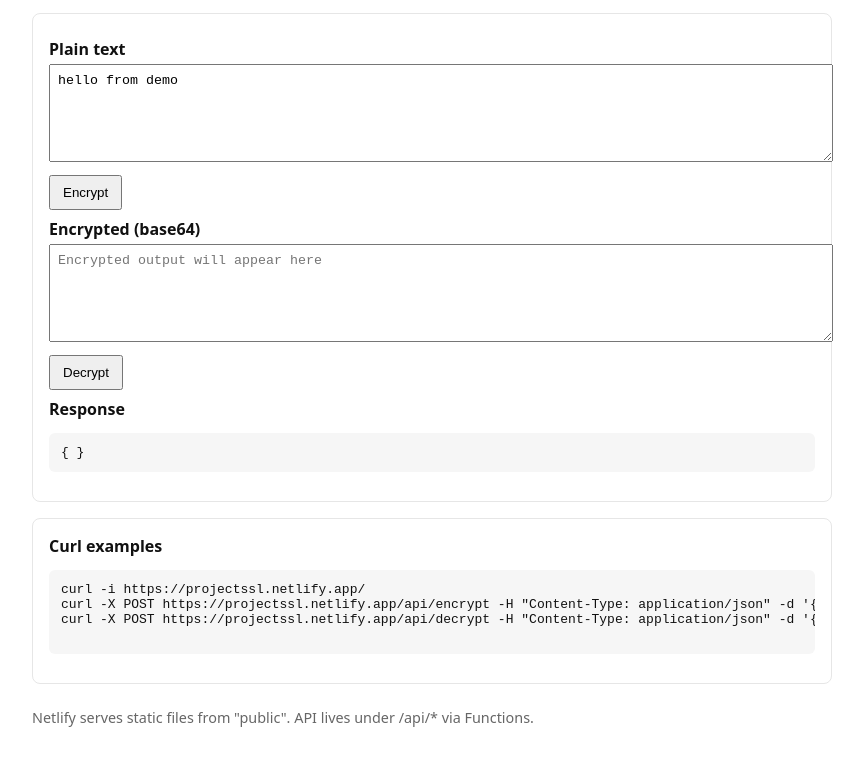
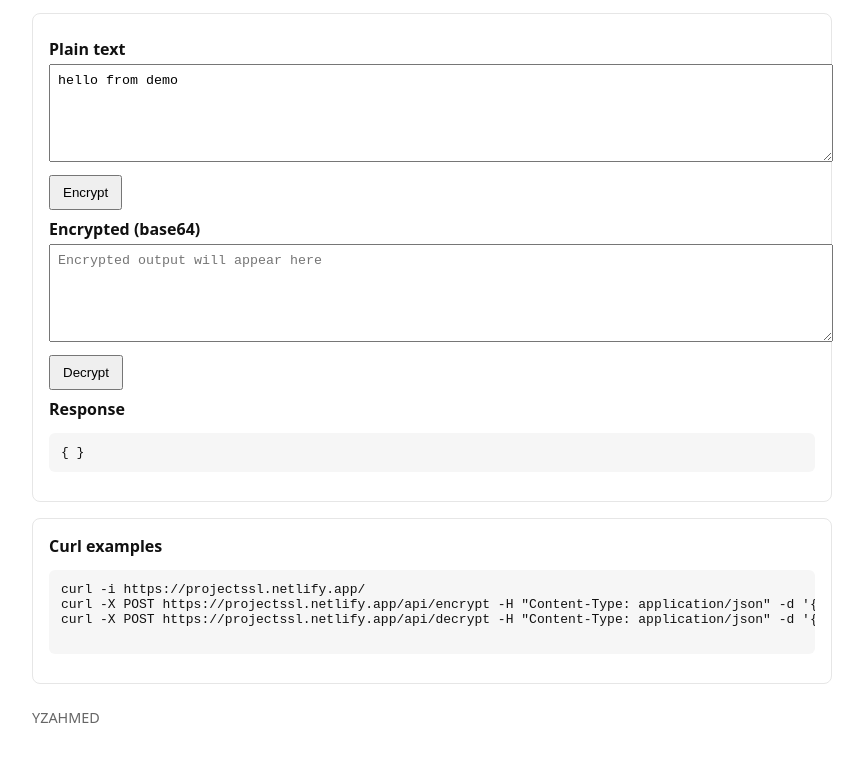
Before and after one commit to YZAHMED/X.509-Encryption-SSL, a website: page public/index.html in a window 1280 px wide. Shown: the part 146-912 px from the top of the page, without its empty margins (208-1072 px from the left). Drawn offline with Linux system fonts and the light colour scheme.

Commit message:
Project Made

```diff
--- a/public/index.html
+++ b/public/index.html
@@ -43,7 +43,7 @@ curl -X POST https://projectssl.netlify.app/api/decrypt -H "Content-Type: applic
     </pre>
   </section>
 
-  <footer>Netlify serves static files from "public". API lives under /api/* via Functions.</footer>
+  <footer>YZAHMED</footer>
 
   <script>
     const elPlain = document.getElementById('plain');
```
